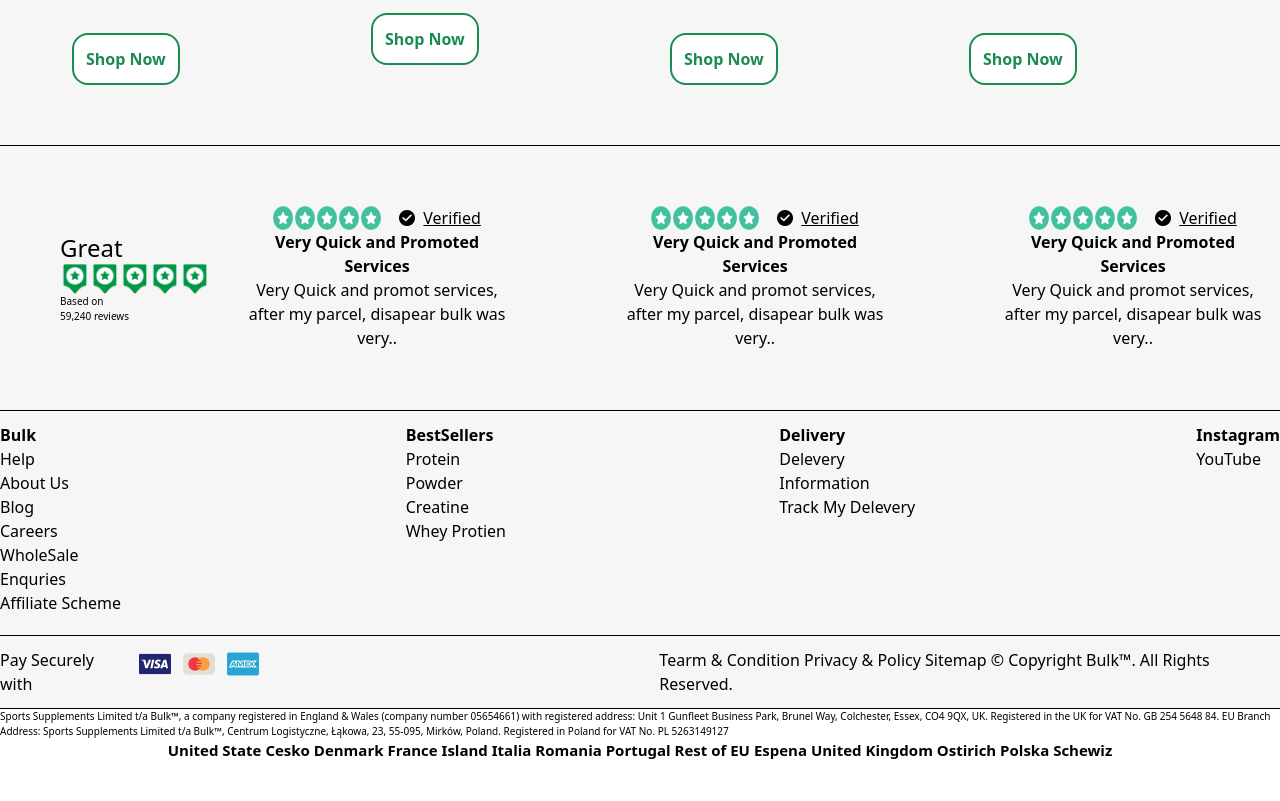
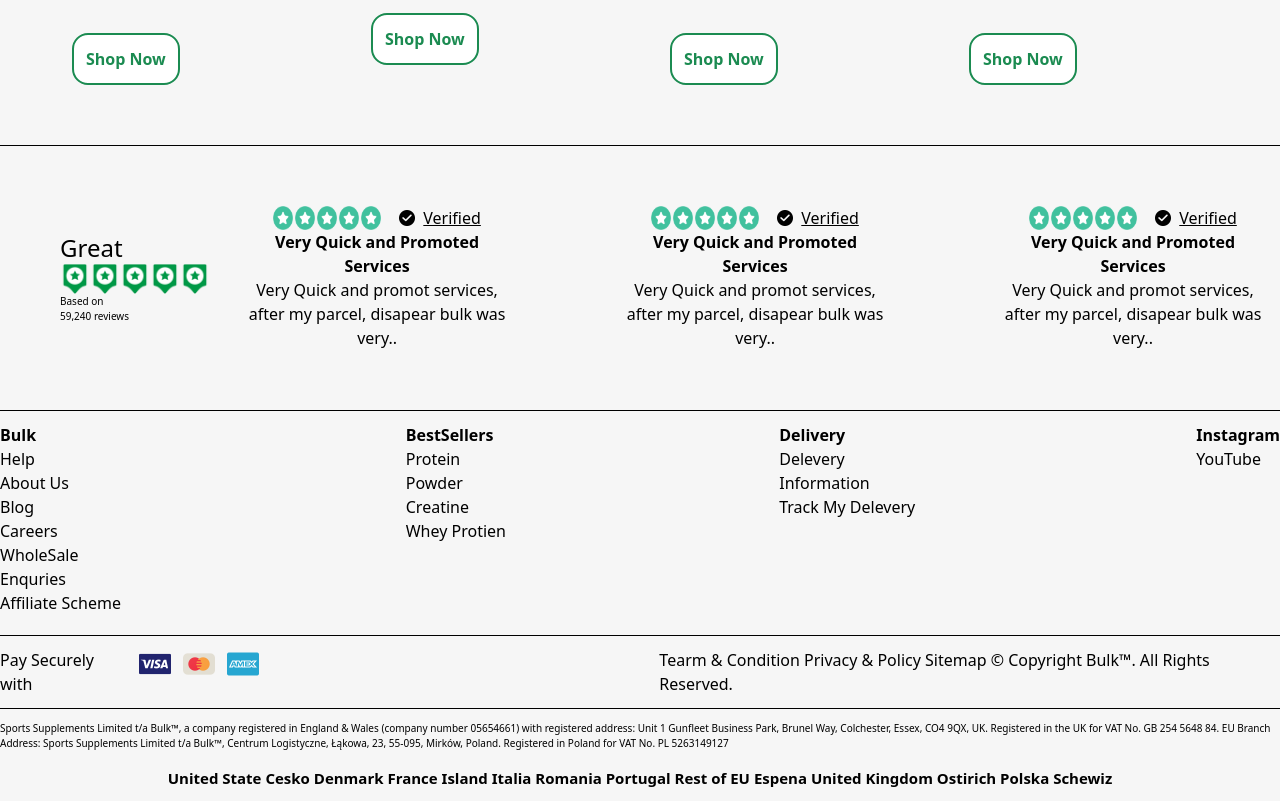
Before and after one commit to EngineerAleem/Bulk-Website-in-TailwindCSS, a website: page index.html in a window 1280 px wide. Shown: the part 4178-4979 px from the top of the page. Before the commit the page ends 4939 px from the top, so only its background shows below. Drawn offline with Linux system fonts and the light colour scheme.

Commit message:
completed

```diff
--- a/index.html
+++ b/index.html
@@ -682,11 +682,11 @@
                        <hr>
 
                        <section>
-                              <div class="flex flex-col justify-center">
+                              <div class="flex flex-col justify-center bg-[#f6f6f6] py-3">
                                    <div class="flex justify-center">
                                           <p class="text-[10px] flex justify-center ">Sports Supplements Limited t/a Bulk™, a company registered in England & Wales (company number 05654661) with registered address: Unit 1 Gunfleet Business Park, Brunel Way, Colchester, Essex, CO4 9QX, UK. Registered in the UK for VAT No. GB 254 5648 84. EU Branch Address: Sports Supplements Limited t/a Bulk™, Centrum Logistyczne, Łąkowa, 23, 55-095, Mirków, Poland. Registered in Poland for VAT No. PL 5263149127</p>
                                    </div>
-                                   <div class="flex justify-center">
+                                   <div class="flex justify-center pt-4">
                                           <h1 class="font-bold text-[15px]">
                                                  <a href="#">United State</a>
                                                  <a href="#">Cesko</a>
```
Also changed, not shown: src/output.css.
